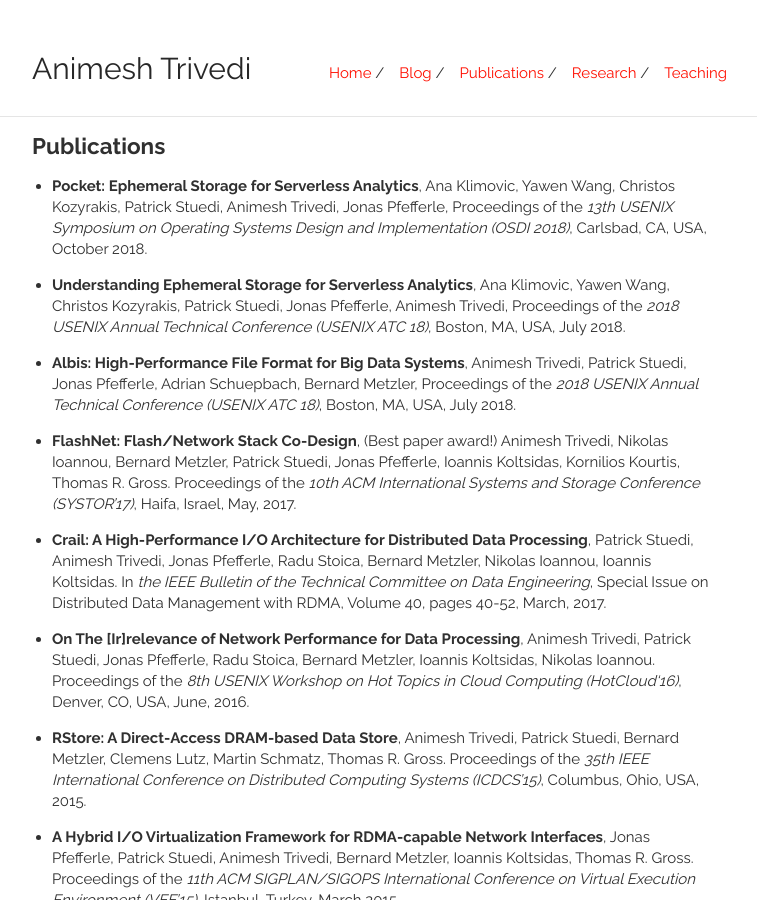
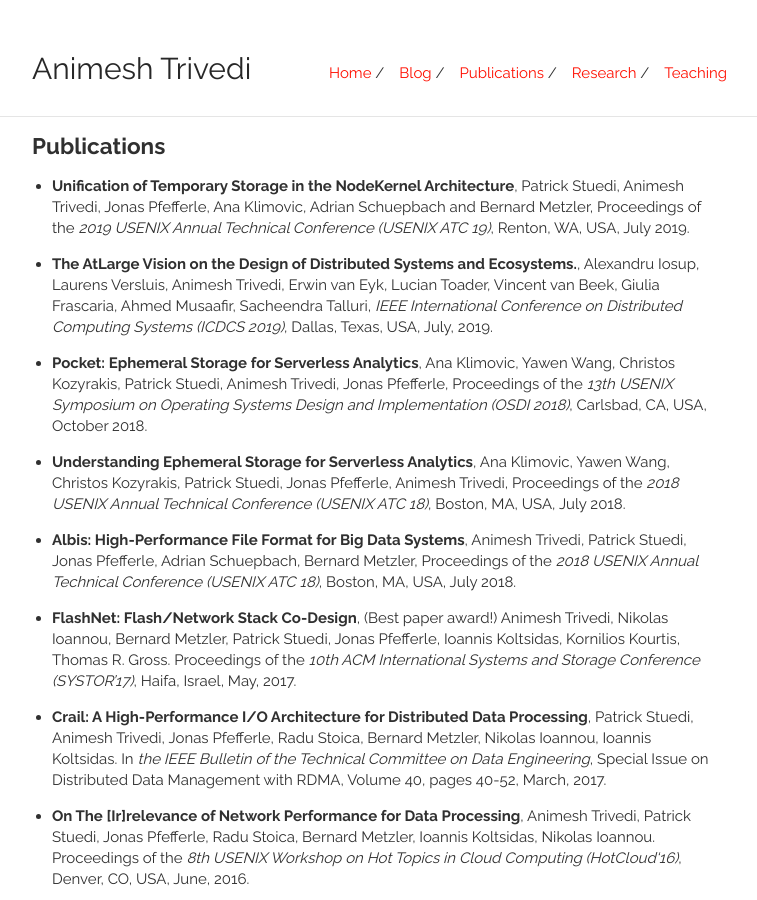
Before and after one commit to animeshtrivedi/animeshtrivedi.github.io, a Jekyll site: the page built from publications.md, in a window 1280 px wide and 900 px high. Shown: the whole window, without its empty margins (258-1015 px from the left). Built offline with Jekyll 4.4.1, drawn with Linux system fonts in a browser that asks for light colours.

Commit message:
updated publications
Signed-off-by: Animesh Trivedi <atrivedi@apache.org>

```diff
--- a/publications.md
+++ b/publications.md
@@ -6,6 +6,9 @@
 ---
 
 ## Publications
+  * **Unification of Temporary Storage in the NodeKernel Architecture**, Patrick Stuedi, Animesh Trivedi, Jonas Pfefferle, Ana Klimovic, Adrian Schuepbach and Bernard Metzler, Proceedings of the *2019 USENIX Annual Technical Conference (USENIX ATC 19)*, Renton, WA, USA, July 2019.
+  * **The AtLarge Vision on the Design of Distributed Systems and Ecosystems.**, Alexandru Iosup, Laurens Versluis, Animesh Trivedi, Erwin van Eyk, Lucian Toader, Vincent van Beek, Giulia Frascaria, Ahmed Musaafir, Sacheendra Talluri, *IEEE International Conference on Distributed Computing Systems (ICDCS 2019)*, Dallas, Texas, USA, July, 2019.
+
   * **Pocket: Ephemeral Storage for Serverless Analytics**, Ana Klimovic, Yawen Wang, Christos Kozyrakis, Patrick Stuedi, Animesh Trivedi, Jonas Pfefferle, Proceedings of the *13th USENIX Symposium on Operating Systems Design and Implementation (OSDI 2018)*, Carlsbad, CA, USA, October 2018.
 
   * **Understanding Ephemeral Storage for Serverless Analytics**, Ana Klimovic, Yawen Wang, Christos Kozyrakis, Patrick Stuedi, Jonas Pfefferle, Animesh Trivedi, Proceedings of the *2018 USENIX Annual Technical Conference (USENIX ATC 18)*, Boston, MA, USA, July 2018.
```
